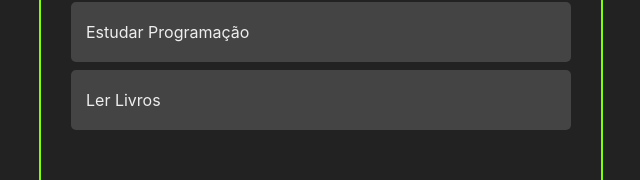
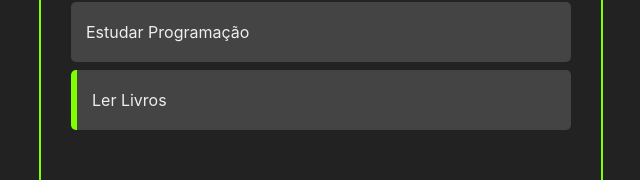
Before and after one commit to LuizCBonini/curso-react, a React (Create React App) app: page / in a window 1280 px wide. Shown: the part 130-310 px from the top of the page, without its empty margins (319-959 px from the left). Built offline with nearby package versions, Linux system fonts and the light colour scheme.

Commit message:
Função tarefa concluída.

```diff
--- a/src/App.jsx
+++ b/src/App.jsx
@@ -22,6 +22,14 @@
     }
   ])
 
+  const handleTaskClick = (TaskId) => {
+    const newTasks = tasks.map(task => {
+      if (task.id === TaskId) return { ...task, completed: !task.completed}
+      return task;
+    })
+    setTasks(newTasks)
+  }
+
   const handleTaskAddition = (taskTitle) => {
     const newTasks = [... tasks, {
       title: taskTitle,
@@ -35,8 +43,8 @@
   return (
     <>
       <div className='container'>
-        <AddTask handleTaskAddition={handleTaskAddition}/>
-        <Tasks tasks={tasks}/>
+        <AddTask handleTaskAddition={handleTaskAddition} />
+        <Tasks tasks={tasks} handleTaskClick={handleTaskClick}/>
       </div>
     </>
   )
--- a/src/components/Task.css
+++ b/src/components/Task.css
@@ -7,5 +7,8 @@
     justify-content: space-between;
     color: #eee;
     align-items: center;
+}
+
+.task-title {
     cursor: pointer;
 }
--- a/src/components/Task.jsx
+++ b/src/components/Task.jsx
@@ -4,8 +4,16 @@
 
 import './Task.css'
 
-const Task = ({task}) => {
-    return <div className='task-container'>{task.title}</div>;
+const Task = ({ task, handleTaskClick }) => {
+    return (
+        <div className="task-container" style={task.completed ? { borderLeft: '6px solid chartreuse' } : {}}
+        >
+            <div className="task-title" onClick={() => handleTaskClick(task.id)}>
+                {task.title}
+            </div>
+        </div>
+    )
+    // return <div className='task-container'>{task.title}</div>;
 }
 
 export default Task;
--- a/src/components/Tasks.jsx
+++ b/src/components/Tasks.jsx
@@ -1,12 +1,14 @@
 import React from "react";
 import Task from "./Task";
 
-const Tasks = ({tasks}) => {
+const Tasks = ({tasks, handleTaskClick}) => {
     return (
 
         //Para cada Task, renderizara um Task
         <>
-            {tasks.map(task => <Task task={task}/>)}
+            {tasks.map(task => (
+                <Task task={task} handleTaskClick={handleTaskClick}/>
+            ))}
         </>
 
     )
```
